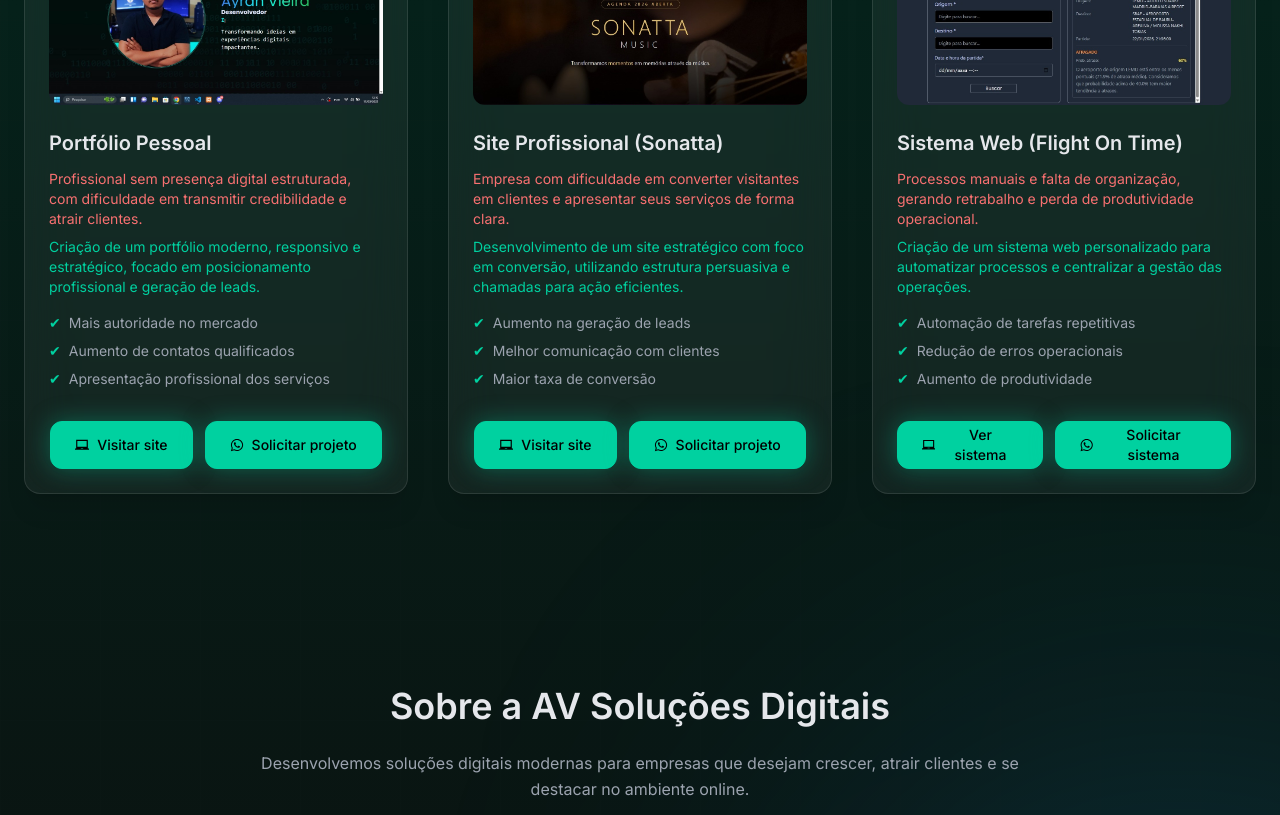
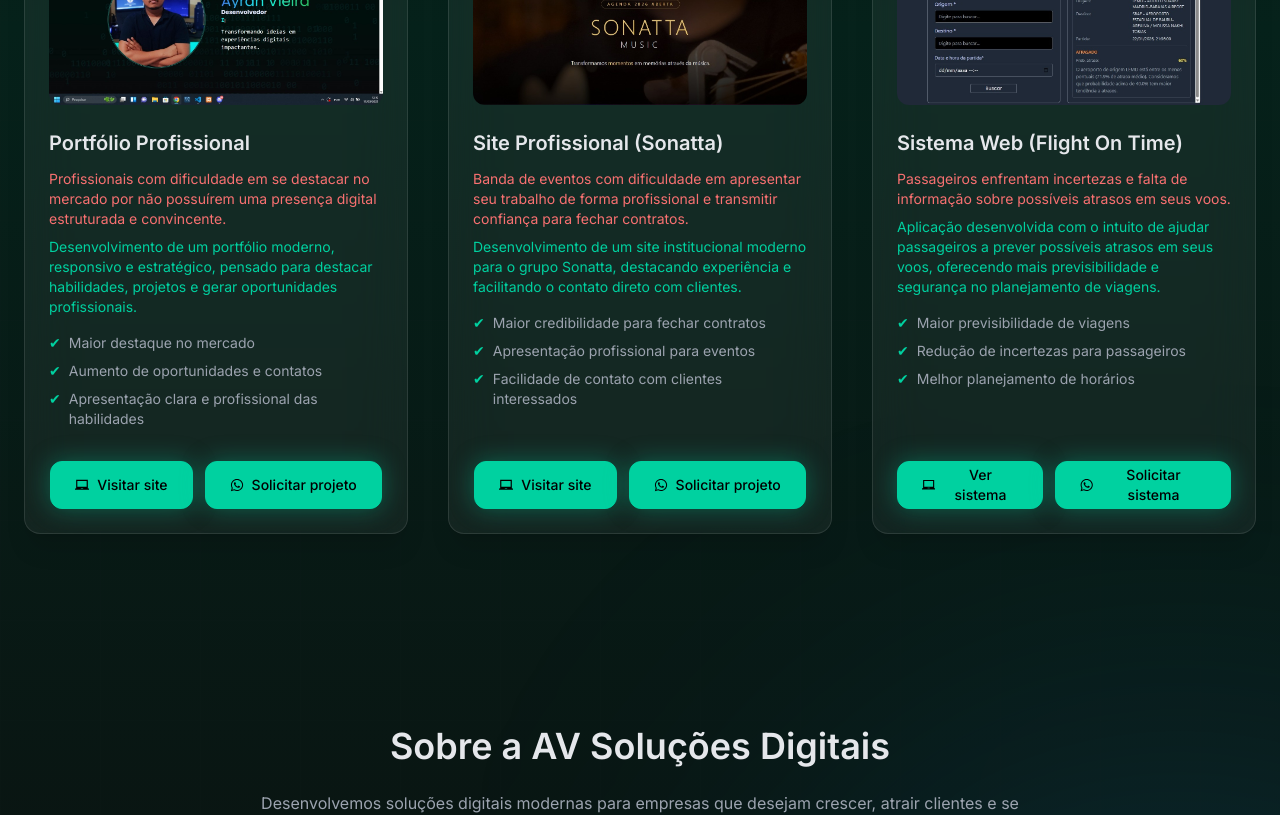
Before and after one commit to ayrandev/app-portifolio-ayran, a React (Vite) app in the folder FRONTEND-PORTIFOLIO/: page /cliente in a window 1280 px wide. Shown: the part 1180-1995 px from the top of the page. Built offline with nearby package versions, Linux system fonts and the light colour scheme.

Commit message:
Atualizacao de Ux/Ui

```diff
--- a/FRONTEND-PORTIFOLIO/src/components/components_site/ProjectsClient.jsx
+++ b/FRONTEND-PORTIFOLIO/src/components/components_site/ProjectsClient.jsx
@@ -1,101 +1,112 @@
-import projectsClient from "./projectsClient";
+import { useTranslation } from "react-i18next";
 import Button from "../Button";
+import { MdLaptopChromebook } from "react-icons/md";
+import { FaWhatsapp } from "react-icons/fa";
+
+import Portifolio from "../../assets/Portifolio-tecnico.jpeg";
+import SonattaSite from "../../assets/sonatta_site.jpeg";
+import FlightOnTime from "../../assets/FlightOnTime.jpeg";
 
 export default function ProjectsClient() {
+  const { t } = useTranslation();
+
+  const projects = [
+    {
+      key: "portfolio",
+      image: Portifolio,
+      link: "https://SEUPORTFOLIO.vercel.app",
+      message: "Olá! Gostaria de criar um portfólio profissional."
+    },
+    {
+      key: "sonatta",
+      image: SonattaSite,
+      link: "https://sonattamusic.vercel.app",
+      message: "Olá! Gostaria de um site profissional para meu negócio."
+    },
+    {
+      key: "system",
+      image: FlightOnTime,
+      link: "https://tech-flight.vercel.app/",
+      message: "Olá! Gostaria de um sistema personalizado."
+    }
+  ];
+
   return (
-    <section id="Projects" className="relative py-24 px-6 overflow-hidden">
-
-      {/* 🔥 BACKGROUND TECH (opcional, pode remover se quiser) */}
-      <div className="absolute inset-0 -z-10">
-        <div className="absolute inset-0 bg-[radial-gradient(circle_at_top,rgba(0,209,160,0.08),transparent_70%)]" />
-      </div>
+    <section className="relative py-24 px-6 overflow-hidden">
 
       <div className="relative max-w-7xl mx-auto z-10">
 
         {/* TÍTULO */}
         <div className="mb-16 text-center">
           <h2 className="text-4xl md:text-5xl font-bold text-[#E5E7EB]">
-            Soluções que entregamos
+            {t("client.projects.title")}
           </h2>
 
           <p className="text-[#9CA3AF] mt-5 max-w-2xl mx-auto text-lg">
-            Projetos desenvolvidos para gerar resultados reais e fortalecer sua presença digital.
+            {t("client.projects.subtitle")}
           </p>
         </div>
 
         {/* GRID */}
         <div className="grid grid-cols-1 md:grid-cols-2 lg:grid-cols-3 gap-10">
 
-          {Array.isArray(projectsClient) &&
-            projectsClient.map((project) => (
+          {projects.map((project) => (
             <div
-                key={project.id}
-                className="
-                  bg-white/5 backdrop-blur-xl border border-white/10
-                  rounded-2xl p-6 flex flex-col shadow-xl
-                  hover:border-[#00D1A0]
-                  hover:shadow-[0_0_30px_rgba(0,209,160,0.2)]
-                  transition-all duration-300
-                  hover:-translate-y-1
-                "
+              key={project.key}
+              className="bg-white/5 backdrop-blur-xl border border-white/10 rounded-2xl p-6 flex flex-col shadow-xl hover:border-[#00D1A0] transition-all duration-300 hover:-translate-y-1"
             >
 
-                {/* IMAGEM */}
               <div className="overflow-hidden rounded-xl mb-6">
                 <img
                   src={project.image}
-                    alt={project.title}
-                    className="
-                      object-cover h-44 w-full
-                      transition duration-500
-                      hover:scale-105
-                    "
+                  alt={project.key}
+                  className="object-cover h-44 w-full hover:scale-105 transition"
                 />
               </div>
 
-                {/* CONTEÚDO */}
               <div className="flex-1">
 
                 <h3 className="text-xl text-[#E5E7EB] font-semibold mb-3">
-                    {project.title}
+                  {t(`client.projects.items.${project.key}.title`)}
                 </h3>
 
-                  {/* PROBLEMA */}
                 <p className="text-sm text-red-400 mb-2">
-                    {project.description}
+                  {t(`client.projects.items.${project.key}.problem`)}
                 </p>
 
-                  {/* SOLUÇÃO */}
-                  {project.solution && (
                 <p className="text-sm text-[#00D1A0] mb-4">
-                      {project.solution}
+                  {t(`client.projects.items.${project.key}.solution`)}
                 </p>
-                  )}
 
-                  {/* BENEFÍCIOS */}
-                  {project.benefits?.length > 0 && (
                 <ul className="text-[#9CA3AF] text-sm space-y-2 mb-6">
-                      {project.benefits.map((benefit, index) => (
-                        <li key={index} className="flex gap-2">
+                  {t(`client.projects.items.${project.key}.benefits`, { returnObjects: true })
+                    .map((item, i) => (
+                      <li key={i} className="flex gap-2">
                         <span className="text-[#00D1A0]">✔</span>
-                          {benefit}
+                        {item}
                       </li>
                     ))}
                 </ul>
-                  )}
 
               </div>
 
-                {/* BOTÕES */}
               <div className="flex flex-col sm:flex-row justify-center gap-3">
-                  {project.buttons?.map((btn, index) => (
                 <Button
-                      key={index}
-                      Icon={btn.Icon}
-                      name={btn.name}
-                      onClick={btn.onClick}
+                  Icon={MdLaptopChromebook}
+                  name={t(`client.projects.items.${project.key}.buttons.visit`)}
+                  onClick={() => window.open(project.link, "_blank")}
                 />
-                  ))}
+
+                <Button
+                  Icon={FaWhatsapp}
+                  name={t(`client.projects.items.${project.key}.buttons.request`)}
+                  onClick={() =>
+                    window.open(
+                      `https://wa.me/5585985398517?text=${project.message}`,
+                      "_blank"
+                    )
+                  }
+                />
               </div>
 
             </div>
--- a/FRONTEND-PORTIFOLIO/src/components/components_site/servicesClient.js
+++ b/FRONTEND-PORTIFOLIO/src/components/components_site/servicesClient.js
@@ -1,5 +1,3 @@
-// servicesClient.js
-
 const servicesClient = [
   {
     id: 1,
--- a/FRONTEND-PORTIFOLIO/src/locales/pt.json
+++ b/FRONTEND-PORTIFOLIO/src/locales/pt.json
@@ -41,6 +41,110 @@
     "cta": {
       "button": "Solicitar orçamento",
       "trust": "Resposta rápida • Atendimento personalizado"
+    },
+
+    "about": {
+      "title": "Sobre a AV Soluções Digitais",
+      "description1": "Desenvolvemos soluções digitais modernas para empresas que desejam crescer, atrair clientes e se destacar no ambiente online.",
+      "description2": "Criamos sites, sistemas e experiências digitais com foco em performance, design e resultado real para o seu negócio.",
+      "footer": "Tecnologia aplicada com foco em crescimento.",
+
+      "pillars": {
+        "technology": {
+          "title": "Tecnologia",
+          "description": "Soluções modernas com alta performance e escalabilidade."
+        },
+        "design": {
+          "title": "Design",
+          "description": "Interfaces elegantes focadas em experiência e conversão."
+        },
+        "strategy": {
+          "title": "Estratégia",
+          "description": "Decisões pensadas para gerar resultados reais."
+        }
+      }
+    },
+
+    "services": {
+      "title": "Soluções digitais",
+
+      "items": {
+        "institutional": {
+          "title": "Sites Institucionais",
+          "description": "Presença digital profissional para sua empresa gerar autoridade."
+        },
+        "ecommerce": {
+          "title": "E-commerce",
+          "description": "Venda seus produtos online com performance e segurança."
+        },
+        "landing": {
+          "title": "Landing Pages",
+          "description": "Páginas focadas em conversão para campanhas e anúncios."
+        },
+        "portfolio": {
+          "title": "Portfólios",
+          "description": "Mostre seu trabalho de forma profissional e atrativa."
+        },
+        "bots": {
+          "title": "Bots WhatsApp & Telegram",
+          "description": "Automatize atendimento e aumente suas vendas."
+        },
+        "systems": {
+          "title": "Sistemas Personalizados",
+          "description": "Desenvolvimento de sistemas sob medida para automatizar processos e escalar seu negócio."
+        }
+      }
+    },
+
+    "projects": {
+      "title": "Soluções que entregamos",
+      "subtitle": "Projetos desenvolvidos para gerar resultados reais e fortalecer sua presença digital.",
+
+      "items": {
+        "portfolio": {
+          "title": "Portfólio Profissional",
+          "problem": "Profissionais com dificuldade em se destacar no mercado por não possuírem uma presença digital estruturada e convincente.",
+          "solution": "Desenvolvimento de um portfólio moderno, responsivo e estratégico, pensado para destacar habilidades, projetos e gerar oportunidades profissionais.",
+          "benefits": [
+            "Maior destaque no mercado",
+            "Aumento de oportunidades e contatos",
+            "Apresentação clara e profissional das habilidades"
+          ],
+          "buttons": {
+            "visit": "Visitar site",
+            "request": "Solicitar projeto"
+          }
+        },
+
+       "sonatta": {
+        "title": "Site Profissional (Sonatta)",
+        "problem": "Banda de eventos com dificuldade em apresentar seu trabalho de forma profissional e transmitir confiança para fechar contratos.",
+        "solution": "Desenvolvimento de um site institucional moderno para o grupo Sonatta, destacando experiência e facilitando o contato direto com clientes.",
+        "benefits": [
+          "Maior credibilidade para fechar contratos",
+          "Apresentação profissional para eventos",
+          "Facilidade de contato com clientes interessados"
+        ],
+        "buttons": {
+          "visit": "Visitar site",
+          "request": "Solicitar projeto"
+        }
+      },
+        "system": {
+          "title": "Sistema Web (Flight On Time)",
+          "problem": "Passageiros enfrentam incertezas e falta de informação sobre possíveis atrasos em seus voos.",
+          "solution": "Aplicação desenvolvida com o intuito de ajudar passageiros a prever possíveis atrasos em seus voos, oferecendo mais previsibilidade e segurança no planejamento de viagens.",
+          "benefits": [
+            "Maior previsibilidade de viagens",
+            "Redução de incertezas para passageiros",
+            "Melhor planejamento de horários"
+          ],
+          "buttons": {
+            "visit": "Ver sistema",
+            "request": "Solicitar sistema"
+          }
+        }
+      }
     }
   },
 
@@ -86,7 +190,6 @@
 
     "hard": {
       "title": "Hard Skills",
-
       "skills": [
         {
           "title": "Java",
@@ -134,30 +237,21 @@
   },
 
   "projects": {
-
     "justina": {
       "title": "Justina Virtual",
       "description": "Assistente virtual médica desenvolvida com React e integração com backend em Java Spring Boot."
     },
-
     "flightOnTime": {
       "title": "Flight On Time",
       "description": "MVP desenvolvido em hackathon para prever probabilidades de atraso de voos."
     },
-
     "sonatta": {
       "title": "Site Sonatta Music",
       "description": "Site institucional da banda Sonatta."
     },
-
     "portfolio": {
       "title": "Portfólio Técnico",
       "description": "Portfólio desenvolvido em React com Tailwind."
-  },
-
-  "secretNumber": {
-    "title": "Jogo do Número Secreto",
-    "description": "Jogo em HTML, CSS e JavaScript com ResponsiveVoice."
     }
   }
 }
```
Also changed, not shown: FRONTEND-PORTIFOLIO/src/components/components_portifolio/Header.jsx (+4 -17 lines), FRONTEND-PORTIFOLIO/src/components/components_portifolio/PageAbout.jsx (+20 -38 lines), FRONTEND-PORTIFOLIO/src/components/components_site/About.jsx (+16 -31 lines), FRONTEND-PORTIFOLIO/src/components/components_site/DescriptionClient.jsx (+36 -43 lines). Lines whose indentation alone changed are shown as unchanged.
